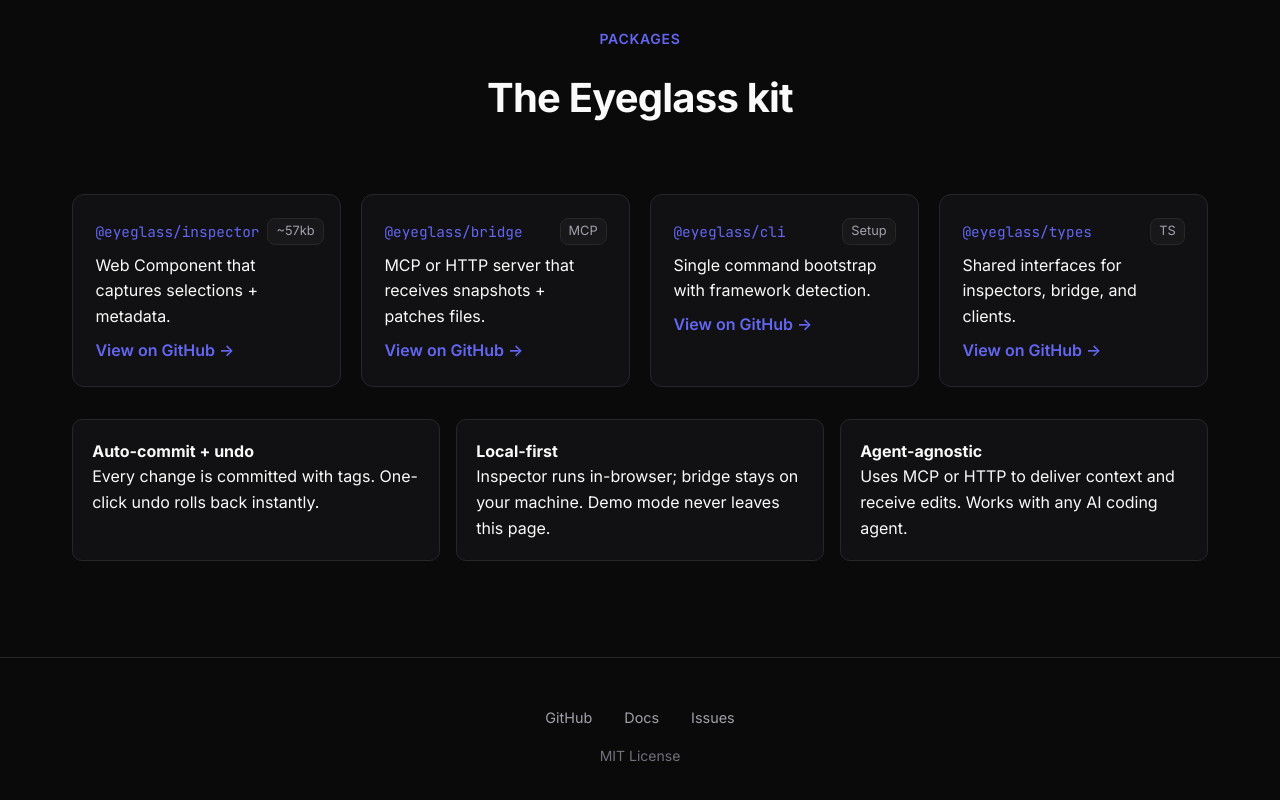
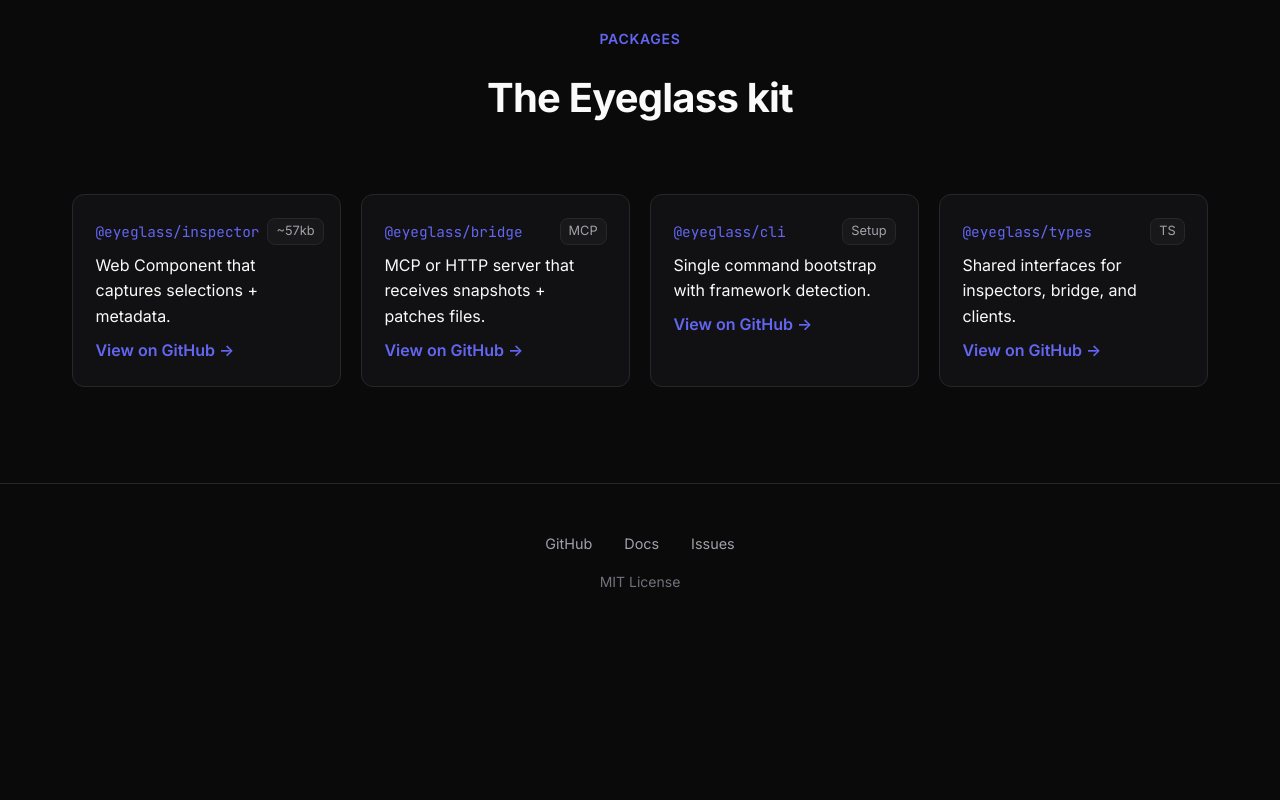
Before and after one commit to donutboyband/eyeglass_site, a React (Vite) app: page / in a window 1280 px wide. Shown: the part 2729-3529 px from the top of the page. After the commit the page ends 3370 px from the top, so only its background shows below. Built offline with nearby package versions, Linux system fonts and the light colour scheme.

Commit message:
[eyeglass:eyeglass-1770690190247-h11d6fw] Trust items removed successfully!

```diff
--- a/src/components/PackagesSection.tsx
+++ b/src/components/PackagesSection.tsx
@@ -21,20 +21,6 @@ export function PackagesSection({ packages }: Props) {
           </div>
         ))}
       </div>
-      <div className="trust">
-        <div className="trust-card">
-          <h4>Auto-commit + undo</h4>
-          <p>Every change is committed with tags. One-click undo rolls back instantly.</p>
-        </div>
-        <div className="trust-card">
-          <h4>Local-first</h4>
-          <p>Inspector runs in-browser; bridge stays on your machine. Demo mode never leaves this page.</p>
-        </div>
-        <div className="trust-card">
-          <h4>Agent-agnostic</h4>
-          <p>Uses MCP or HTTP to deliver context and receive edits. Works with any AI coding agent.</p>
-        </div>
-      </div>
     </section>
   )
 }
```
Also changed, not shown: 1 other file (tests, documents, lock files or other folders).
